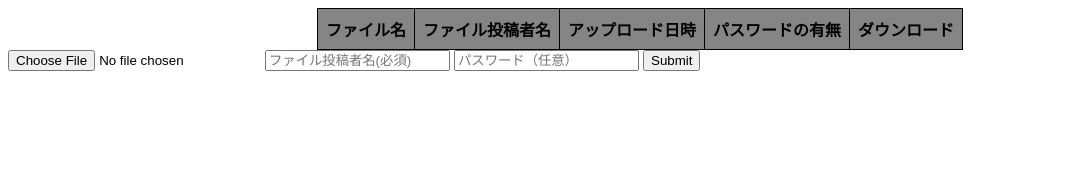
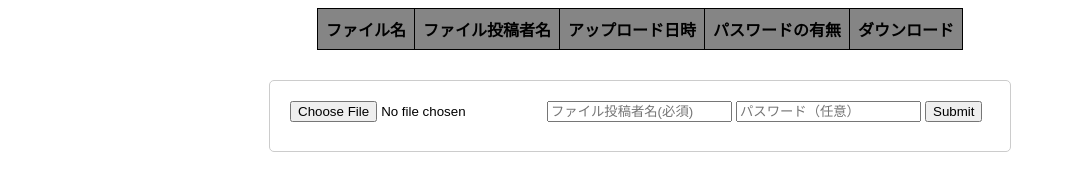
Before and after one commit to kazu0708/file_management, a plain HTML site: page index.html in a window 1280 px wide. Shown: the whole page, without its empty margins (0-1066 px from the left). Drawn offline with Linux system fonts and the light colour scheme.

Commit message:
CSS完成

```diff
--- a/style.css
+++ b/style.css
@@ -16,3 +16,15 @@ th, td {
     padding: 8px;
     text-align: center;
 }
+
+.fileUploader {
+    align-items: center;
+    margin: 0 auto;
+    height: 30px;
+    width: 700px;
+    padding: 20px;
+    margin-top: 30px;
+    border: 1px solid #ccc;
+    border-radius: 5px;
+    background-color: #ffffff;
+}
```
